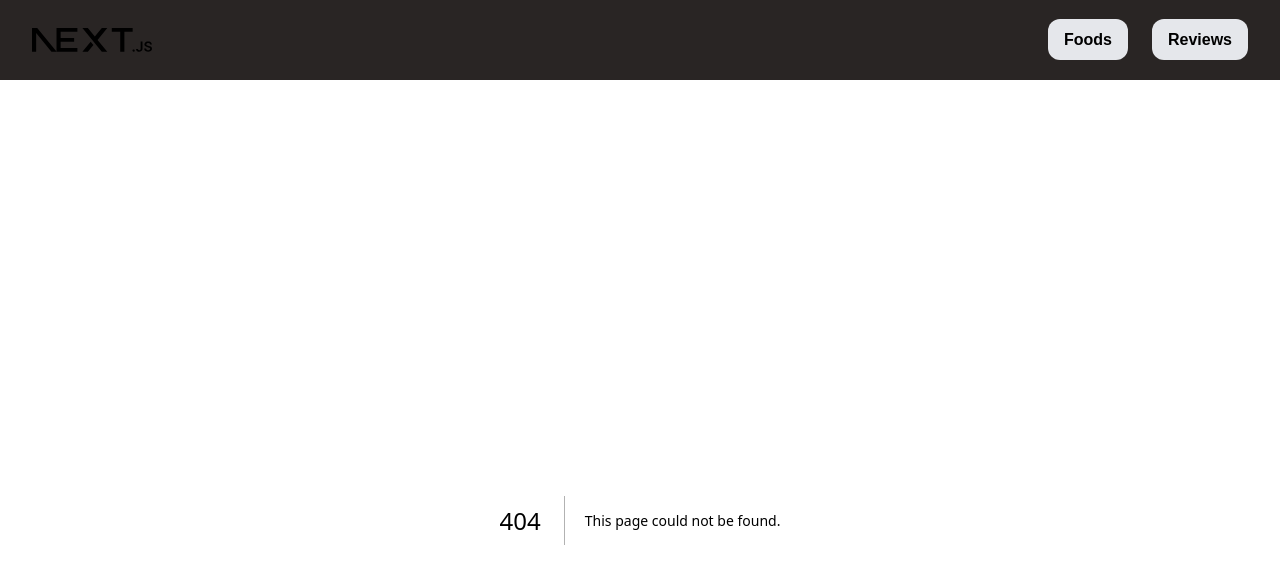
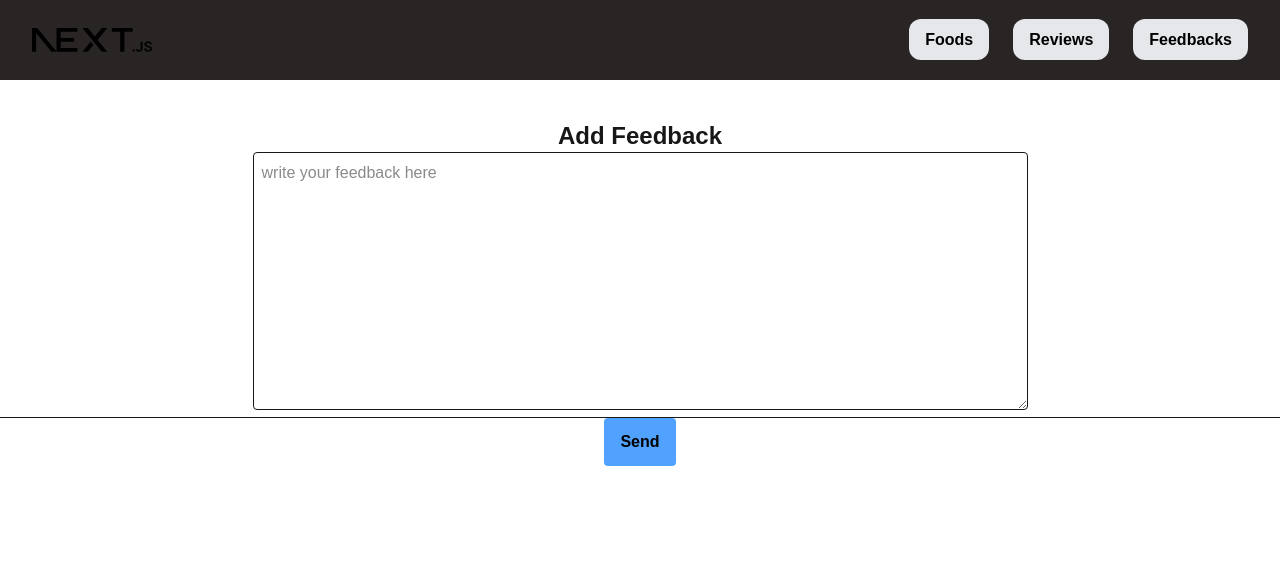
Before and after one commit to flynn-hagidok/next-js-concept-2, a Next.js app: page /feedback/add in a window 1280 px wide. Before the commit this address had no page. Shown: the top 584 px of the page. Built offline with nearby package versions, Linux system fonts and the light colour scheme.

Commit message:
learned post and get feedback or reviews

```diff
--- a/src/app/api/feedback/route.js
+++ b/src/app/api/feedback/route.js
@@ -1,4 +1,5 @@
 import { connect } from "@/app/lib/dbConnect";
+import { revalidatePath } from "next/cache";
 // import { feedback } from "../route";
 
 const feedbackCollection = connect("feedbacks");
@@ -48,6 +49,7 @@ export async function POST(req) {
 
     const newFeedback = { message, date: new Date().toLocaleString() };
     const result = await feedbackCollection.insertOne(newFeedback);
+    revalidatePath("/feedback");
 
     return Response.json(result);
 }
--- /dev/null
+++ b/src/app/feedback/add/page.jsx
@@ -0,0 +1,15 @@
+import AddFeedbackForm from "@/components/Forms/AddFeedbackForm";
+
+const AddFeedback = () => {
+    return (
+        <div>
+            <h2 className="text-2xl font-bold text-center">Add Feedback</h2>
+
+            <div className="text-center">
+                <AddFeedbackForm></AddFeedbackForm>
+            </div>
+        </div>
+    )
+};
+
+export default AddFeedback;
--- /dev/null
+++ b/src/app/feedback/page.jsx
@@ -0,0 +1,37 @@
+import FeedbackCard from "@/components/Cards/FeedbackCard";
+import AddFeedback from "./add/page";
+import Link from "next/link";
+
+const getFeedback = async () => {
+    const res = await fetch("http://localhost:3000/api/feedback", {
+        cache: "force-cache",
+        next: { revalidate: 60 }
+    });
+    const data = await res.json();
+    return data;
+}
+
+const FeedbackPage = async () => {
+
+    const feedbacks = await getFeedback();
+
+    return (
+        <div>
+            <div>
+                <h2>This is my Feedback: {feedbacks.length}</h2>
+            </div>
+
+            <div className="mt-10">
+                <Link href={"/feedback/add"} className="bg-blue-400 px-4 py-3 rounded font-semibold text-black">Add Feedback</Link>
+            </div>
+
+            <div className="grid grid-cols-2 gap-4 my-10">
+                {
+                    feedbacks.map(fb => <FeedbackCard key={fb._id} feedback={fb}></FeedbackCard>)
+                }
+            </div>
+        </div>
+    )
+};
+
+export default FeedbackPage;
--- a/src/app/foods/[id]/page.jsx
+++ b/src/app/foods/[id]/page.jsx
@@ -27,6 +27,12 @@ const FoodDetails = async ({ params }) => {
 
     const foodDetails = await getFoods(id);
 
+    if (!food) {
+        return (
+            <div className="text-center text-2xl font-semibold">Food Not Found</div>
+        )
+    }
+
     return (
         <section className="container mx-auto py-12">
             <FoodDetailsCard food={foodDetails} />
--- a/src/app/foods/page.jsx
+++ b/src/app/foods/page.jsx
@@ -10,7 +10,7 @@ export const metadata = {
 const getFoods = async (search) => {
     const res = await fetch(`https://taxi-kitchen-api.vercel.app/api/v1/foods/random?search=${search}`);
     const data = await res.json();
-    await new Promise((resolve) => setTimeout(resolve, 3000))
+    // await new Promise((resolve) => setTimeout(resolve, 3000))
     return data.foods || [];
 };
 
--- a/src/app/layout.jsx
+++ b/src/app/layout.jsx
@@ -41,6 +41,7 @@ export default function RootLayout({ children }) {
           <div className="space-x-6">
             <Link className="btn-1" href={'/foods'}>Foods</Link >
             <Link className="btn-1" href={'/reviews'}>Reviews</Link >
+            <Link className="btn-1" href={'/feedback'}>Feedbacks</Link >
           </div>
         </header>
 
--- /dev/null
+++ b/src/components/Cards/FeedbackCard.jsx
@@ -0,0 +1,35 @@
+"use client"
+
+const FeedbackCard = ({ feedback, onUpdate, onDelete }) => {
+    const { _id, message, date } = feedback;
+
+    return (
+        <div className="rounded-xl border bg-white p-5 shadow-sm transition hover:shadow-md">
+            <div className="mb-4">
+                <p className="text-gray-700">{message}</p>
+
+                <p className="mt-2 text-sm text-gray-400">
+                    {date}
+                </p>
+            </div>
+
+            <div className="flex gap-3">
+                <button
+                    onClick={() => onUpdate(_id)}
+                    className="rounded-lg bg-blue-500 px-4 py-2 text-sm font-medium text-white transition hover:bg-blue-600"
+                >
+                    Update
+                </button>
+
+                <button
+                    onClick={() => onDelete(_id)}
+                    className="rounded-lg bg-red-500 px-4 py-2 text-sm font-medium text-white transition hover:bg-red-600"
+                >
+                    Delete
+                </button>
+            </div>
+        </div>
+    );
+};
+
+export default FeedbackCard;
--- /dev/null
+++ b/src/components/Forms/AddFeedbackForm.jsx
@@ -0,0 +1,49 @@
+"use client"
+import { useRouter } from 'next/navigation';
+import React from 'react';
+
+const AddFeedbackForm = () => {
+
+    const router = useRouter()
+    const handleSubmit = async (e) => {
+        e.preventDefault();
+        const form = e.target;
+        const message = form.message.value;
+        const feedbackData = {
+            message
+        };
+
+        const res = await fetch("http://localhost:3000/api/feedback", {
+            method: "POST",
+            headers: {
+                "Content-Type": "application/json"
+            },
+            body: JSON.stringify(feedbackData)
+        });
+        const data = await res.json();
+        if (data.insertedId) {
+            alert("success");
+            form.reset();
+            router.push("/feedback");
+        }
+    };
+
+    return (
+        <form onSubmit={handleSubmit} className=''>
+            <textarea
+                required
+                name="message"
+                id=""
+                cols={80}
+                rows={10}
+                placeholder='write your feedback here'
+                className='p-2 border rounded'>
+            </textarea> <hr />
+            <button type='submit' className="bg-blue-400 px-4 py-3 rounded font-semibold text-black cursor-pointer">
+                Send
+            </button>
+        </form>
+    );
+};
+
+export default AddFeedbackForm;
```
